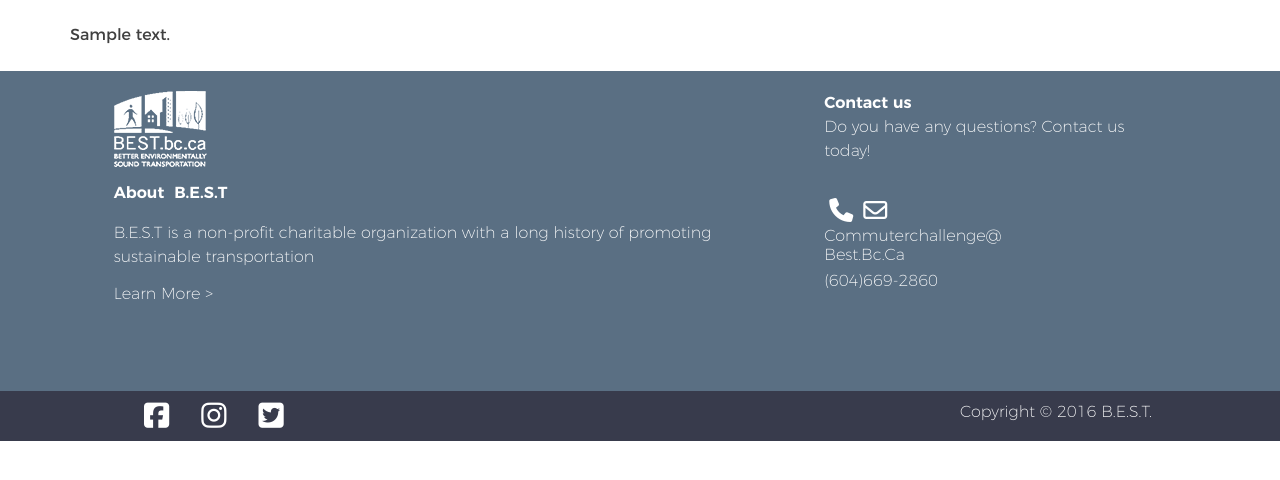
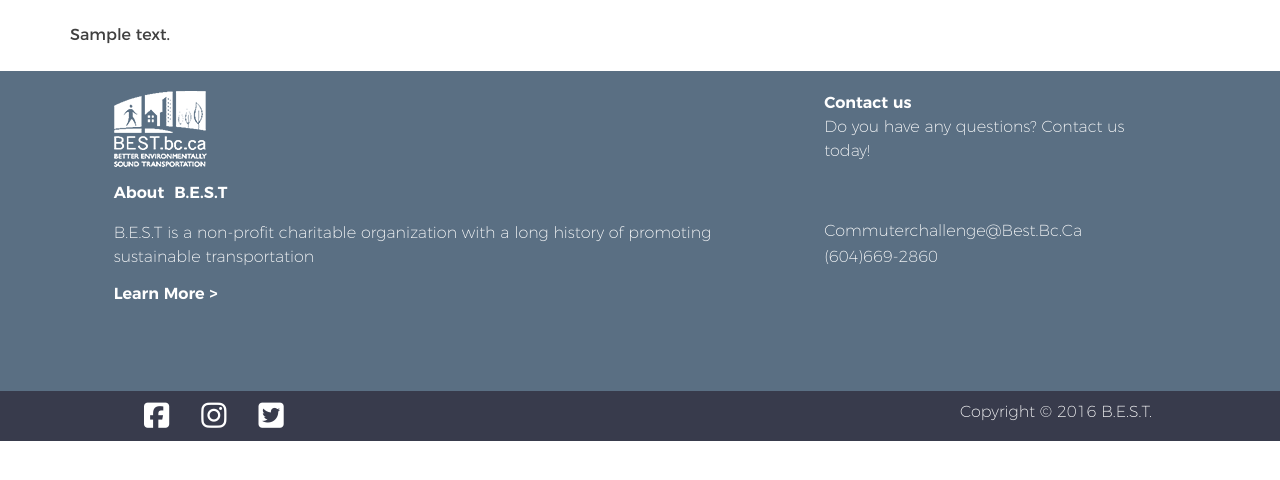
Before and after one commit to redacademy/best-fall-2016, a WordPress theme: template themes/best-challenge/home.php in a window 1280 px wide. Shown: the part 245-725 px from the top of the page. Run offline with PHP 8.4 and a stand-in for WordPress, Linux system fonts and the light colour scheme; the site name, menu and one post (Sample post) are stand-ins, and other content is empty; some libraries are stand-ins or nearby versions.

Commit message:
updated footer styles on desktop

```diff
--- a/themes/best-challenge/footer.php
+++ b/themes/best-challenge/footer.php
@@ -40,7 +40,7 @@
 							<i class="fa fa-envelope-o" aria-hidden="true"></i>
 						</div>
 						<div class="questions">
-							<p><a href="mailto:commuterchallenge@best.bc.ca">commuterchallenge@<br>best.bc.ca</a></p>
+							<p><a id='email' href="mailto:commuterchallenge@best.bc.ca">commuterchallenge@best.bc.ca</a></p>
 							<div class="para-content"><p>(604)669-2860</p></div>
 						</div>
 					</div>
--- a/themes/best-challenge/sass/_footers.scss
+++ b/themes/best-challenge/sass/_footers.scss
@@ -42,10 +42,10 @@
     flex-direction: column;
     align-items: center;
     justify-content: center;
-         @include desktop {
-    display: flex;
-    flex-direction: row;
-    }
+        @include desktop {
+        display: flex;
+        flex-direction: row;
+        }
  }
 
 .footer-section {
@@ -157,16 +157,18 @@
 
 .para-heading a {
     font-family: 'montserrat';
-    font-weight: 300;
     text-transform: capitalize;
     display: flex;
     flex-direction: column;
     align-items: center;
     justify-content: center;
     padding-bottom: 10px;
+    @include desktop {
+        font-weight: bold;
+    }
 }
 
-para-content {
+.para-content {
     margin: 0;
 }
 
@@ -197,8 +199,7 @@ para-content {
     justify-content: center;
     padding-top: 10px;
           @include desktop {
-            justify-content:flex-start;
-            padding-top:30px;
+            visibility: hidden;
      }
 }
 
@@ -219,10 +220,13 @@ para-content {
 }
 
 .questions {
-    padding-bottom: 0.8rem;
+    padding: 15px 0 0.8rem 0;
        @include desktop {
             line-height: 0.8;
-   }
+        }
+    #email {
+        font-weight: 300;
+    }
 }
 
 .questions p{
--- a/themes/best-challenge/style.css
+++ b/themes/best-challenge/style.css
@@ -3333,7 +3333,8 @@ NEWLETTER SIGN-UP AREA
     min-width: 20vw; }
     .page-template-page-results .ir-fuel div p {
       max-width: 25vw;
-      padding-bottom: 2vw; }
+      padding-bottom: 2vw;
+      color: #303b46; }
       @media (min-width: 600px) {
         .page-template-page-results .ir-fuel div p {
           max-width: 19vw; } }
@@ -3592,7 +3593,6 @@ NEWLETTER SIGN-UP AREA
 
 .para-heading a {
   font-family: 'montserrat';
-  font-weight: 300;
   text-transform: capitalize;
   display: -ms-flexbox;
   display: flex;
@@ -3603,8 +3603,11 @@ NEWLETTER SIGN-UP AREA
   -ms-flex-pack: center;
       justify-content: center;
   padding-bottom: 10px; }
-
-para-content {
+  @media (min-width: 600px) {
+    .para-heading a {
+      font-weight: bold; } }
+
+.para-content {
   margin: 0; }
 
 .para-content p {
@@ -3637,9 +3640,7 @@ para-content {
   padding-top: 10px; }
   @media (min-width: 600px) {
     .commuterChallenge-contact-logos {
-      -ms-flex-pack: start;
-          justify-content: flex-start;
-      padding-top: 30px; } }
+      visibility: hidden; } }
 
 .commuterChallenge-contact-logos i {
   padding: 5px; }
@@ -3656,10 +3657,12 @@ para-content {
       height: 300px; } }
 
 .questions {
-  padding-bottom: 0.8rem; }
+  padding: 15px 0 0.8rem 0; }
   @media (min-width: 600px) {
     .questions {
       line-height: 0.8; } }
+  .questions #email {
+    font-weight: 300; }
 
 @media (min-width: 600px) {
   .questions p {
```
